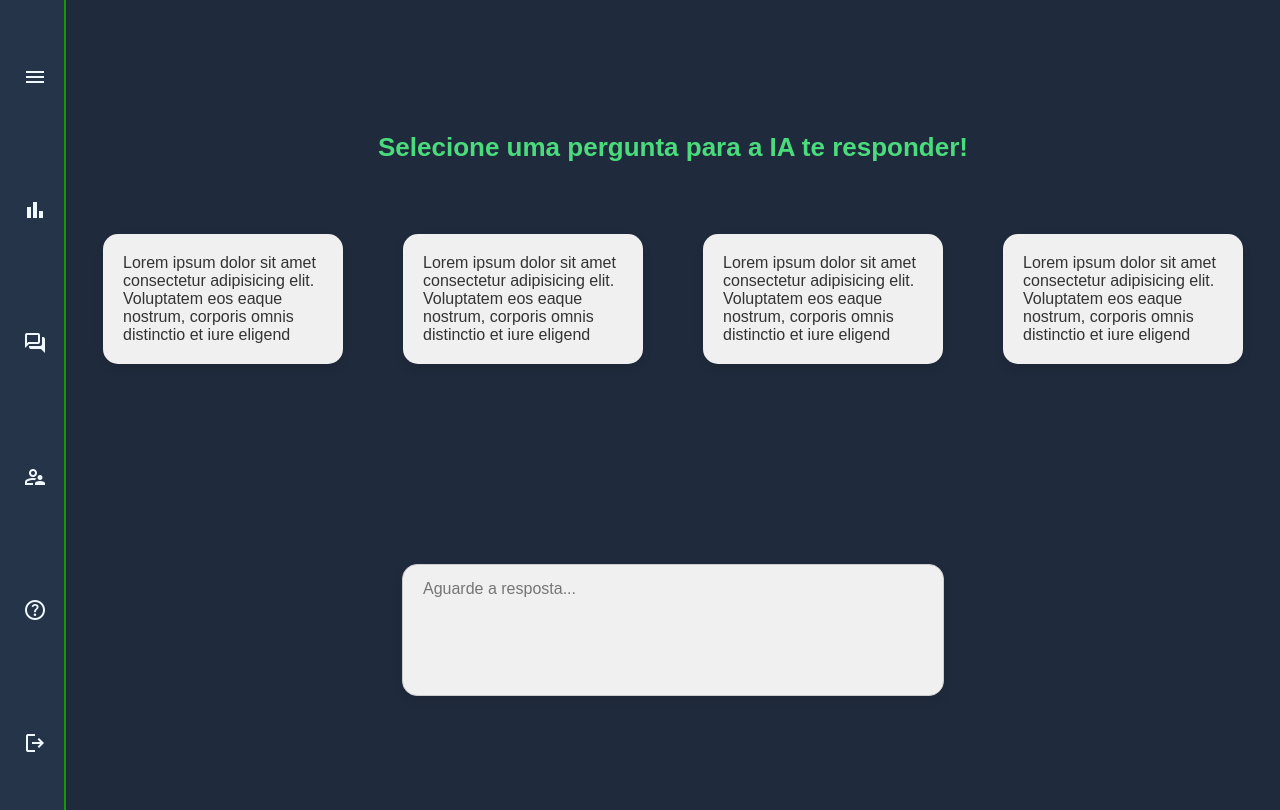
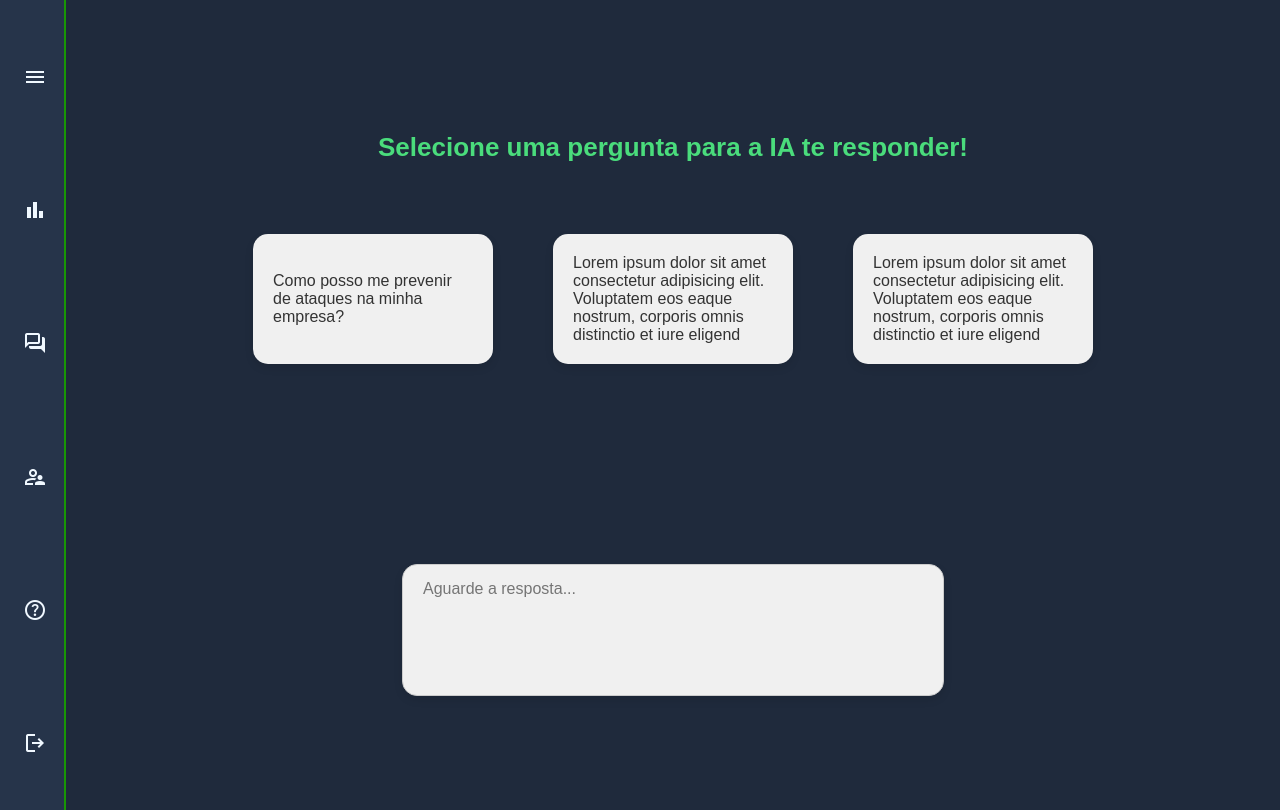
Before and after one commit to TechGuard-Solutions/site-institucional, a website: page public/chat.html in a window 1280 px wide. Drawn offline with nearby package versions, Linux system fonts and the light colour scheme.

Commit message:
mudando banco

```diff
--- a/app.js
+++ b/app.js
@@ -17,6 +17,7 @@ var app = express();
 
 var indexRouter = require("./src/routes/index");
 var usuarioRouter = require("./src/routes/usuarios");
+var dashboardRouter = require("./src/routes/dashboard");
 var dashboardRouter = require("./src/routes/dashboard");
 
 app.use(express.json());
--- a/public/chat.html
+++ b/public/chat.html
@@ -27,10 +27,7 @@
 
                 <div class="baloon-quests">
                     <div class="baloon">
-                        <p>Lorem ipsum dolor sit amet consectetur adipisicing elit. Voluptatem eos eaque nostrum, corporis omnis distinctio et iure eligend</p>
-                    </div>
-                    <div class="baloon">
-                        <p>Lorem ipsum dolor sit amet consectetur adipisicing elit. Voluptatem eos eaque nostrum, corporis omnis distinctio et iure eligend</p>
+                        <p>Como posso me prevenir de ataques na minha empresa?</p>
                     </div>
                     <div class="baloon">
                         <p>Lorem ipsum dolor sit amet consectetur adipisicing elit. Voluptatem eos eaque nostrum, corporis omnis distinctio et iure eligend</p>
```
Also changed, not shown: 2 other files.
